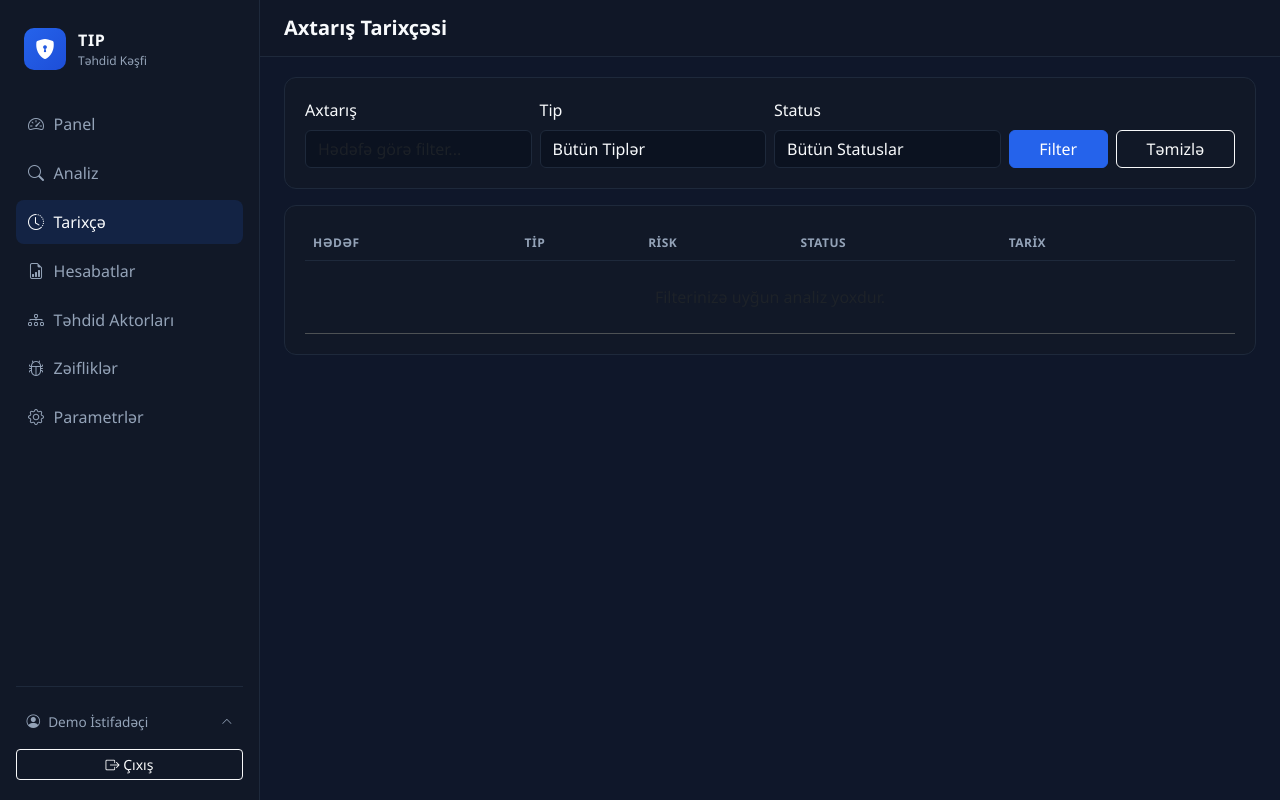
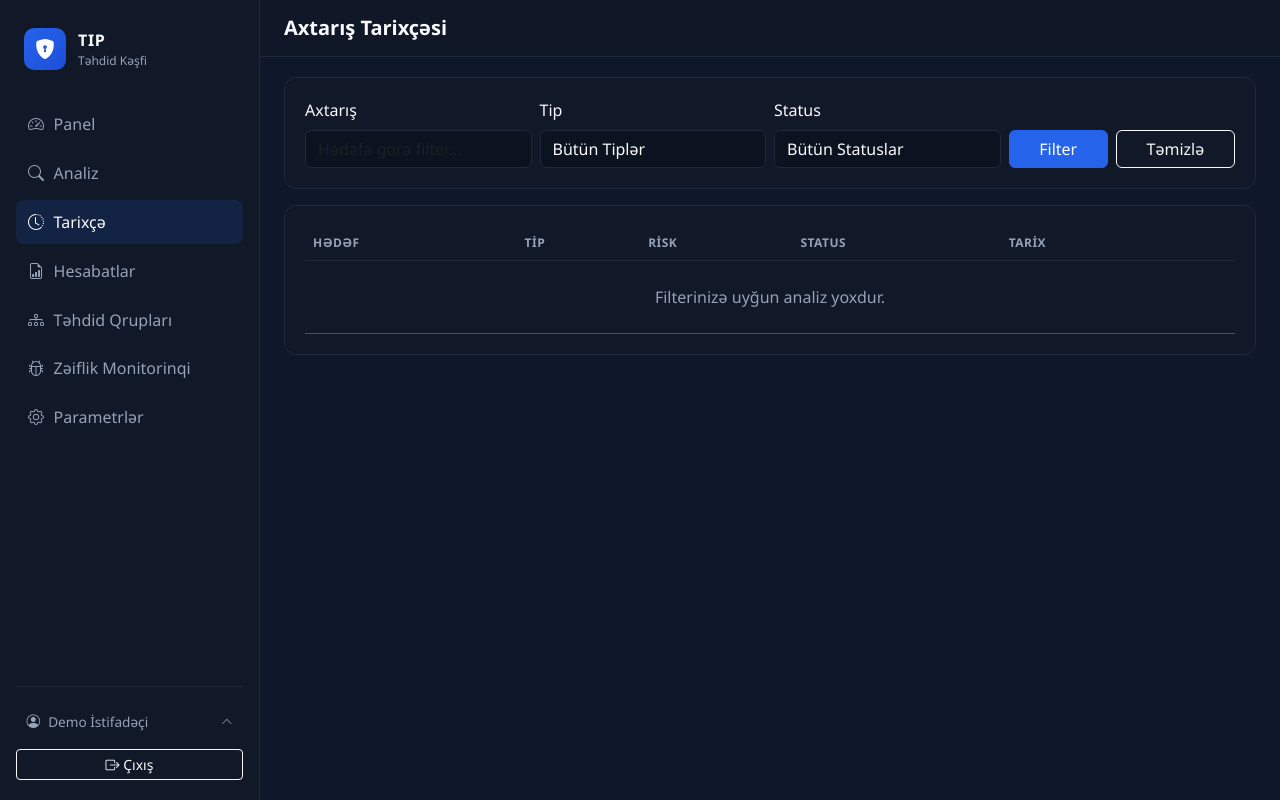
Before and after one commit to eLmincfrLu/T--3, a Flask app: page /history in a window 1280 px wide. Run offline with Flask 3, Linux system fonts and the light colour scheme; a user stored in the database is signed in.

Commit message:
adlar uygun tercume olundu, boz gorunmeyen sriftler, fonu deyisende renglerin qarismagi duzeldildi

```diff
--- a/app/i18n/translations.py
+++ b/app/i18n/translations.py
@@ -8,11 +8,11 @@ TRANSLATIONS = {
         "nav.settings": "Parametrlər",
         "nav.my_profile": "Mənim Profilim",
         "nav.logout": "Çıxış",
-        "nav.threat_actors": "Təhdid Aktorları",
-        "nav.cve_watchlist": "Zəifliklər",
+        "nav.threat_actors": "Təhdid Qrupları",
+        "nav.cve_watchlist": "Zəiflik Monitorinqi",
         "brand.sub": "Təhdid Kəşfi",
         # Threat Actors
-        "threat_actors.hero_title": "Təhdid Aktorları",
+        "threat_actors.hero_title": "Təhdid Qrupları",
         "threat_actors.hero_sub": "Azərbaycanı hədəf alan dövlət dəstəkli APT qrupları və hakerlik/hacktivist kollektivlər üzrə kəşfiyyat profilləri.",
         "threat_actors.teaser_sub": "APT29, MuddyWater, FamousSparrow və regional hakerlik qrupları üzrə profillər, TTP-lər və hadisə xronologiyası.",
         "threat_actors.stat_apt": "APT Qrupu",
@@ -30,7 +30,7 @@ TRANSLATIONS = {
         "threat_actors.notable_attacks": "Məşhur Hücumlar",
         "threat_actors.az_relevance": "Azərbaycana Aidiyyəti",
         # CVE Watchlist
-        "cve.hero_title": "Zəiflik Gözləmə Paneli",
+        "cve.hero_title": "Zəiflik Monitorinqi",
         "cve.hero_sub": "Profilləşdirilmiş APT qrupları tərəfindən real şəraitdə istismar edilmiş, prioritetli CVE-lər (CISA KEV siyahısı ilə birlikdə).",
         "cve.teaser_sub": "16 prioritetli CVE, CVSS skorları, CISA KEV statusu və aktivə uyğun 'sizə aiddirmi?' yoxlaması.",
         "cve.stat_total": "Ümumi CVE",
--- a/app/static/css/style.css
+++ b/app/static/css/style.css
@@ -9,6 +9,13 @@
   --text: #f8fafc;
   --muted: #94a3b8;
   --sidebar-w: 260px;
+  /* Theme-aware surfaces used by inputs, the topbar, and soft highlight
+     boxes (2FA key/codes). These used to be hardcoded dark values that
+     never changed in light mode — that's what caused unreadable
+     dark-on-dark and mismatched-color glitches when switching themes. */
+  --input-bg: #0b1220;
+  --topbar-bg: rgba(17, 24, 39, 0.85);
+  --soft-bg: rgba(255, 255, 255, 0.03);
 }
 
 [data-theme="light"] {
@@ -16,10 +23,19 @@
   --card: #ffffff;
   --border: #e2e8f0;
   --text: #0f172a;
-  --muted: #64748b;
+  --muted: #475569;
+  --input-bg: #ffffff;
+  --topbar-bg: rgba(255, 255, 255, 0.85);
+  --soft-bg: rgba(15, 23, 42, 0.035);
 }
 
 * { box-sizing: border-box; }
+
+/* Bootstrap's own .text-muted ignores our theme entirely and reads as
+   near-invisible on the dark background (and mismatched on light) — this
+   is the "grey text you can barely see" issue showing up across almost
+   every page (profile name/email, table dates, hints, etc). */
+.text-muted { color: var(--muted) !important; }
 
 body.app-body {
   margin: 0;
@@ -215,7 +231,7 @@ body.app-body {
   gap: 1rem;
   padding: 1rem 1.5rem;
   border-bottom: 1px solid var(--border);
-  background: rgba(17, 24, 39, 0.85);
+  background: var(--topbar-bg);
   backdrop-filter: blur(8px);
   position: sticky;
   top: 0;
@@ -325,15 +341,19 @@ body.app-body {
 }
 
 .form-control, .form-select {
-  background: #0b1220;
+  background: var(--input-bg);
   border-color: var(--border);
   color: var(--text);
 }
 .form-control:focus, .form-select:focus {
-  background: #0b1220;
+  background: var(--input-bg);
   border-color: var(--primary);
   color: var(--text);
   box-shadow: 0 0 0 0.2rem rgba(37, 99, 235, 0.25);
+}
+.form-select option {
+  background: var(--card);
+  color: var(--text);
 }
 
 .btn-primary {
@@ -482,7 +502,7 @@ input[type="password"]::-ms-clear {
   gap: 10px;
   justify-content: center;
   flex-wrap: wrap;
-  background: rgba(255, 255, 255, 0.03);
+  background: var(--soft-bg);
   border: 1px solid var(--border);
   border-radius: 8px;
   padding: 10px 14px;
@@ -503,7 +523,7 @@ input[type="password"]::-ms-clear {
 
 .twofa-code-chip {
   text-align: center;
-  background: rgba(255, 255, 255, 0.03);
+  background: var(--soft-bg);
   border: 1px solid var(--border);
   border-radius: 8px;
   padding: 10px;
```
